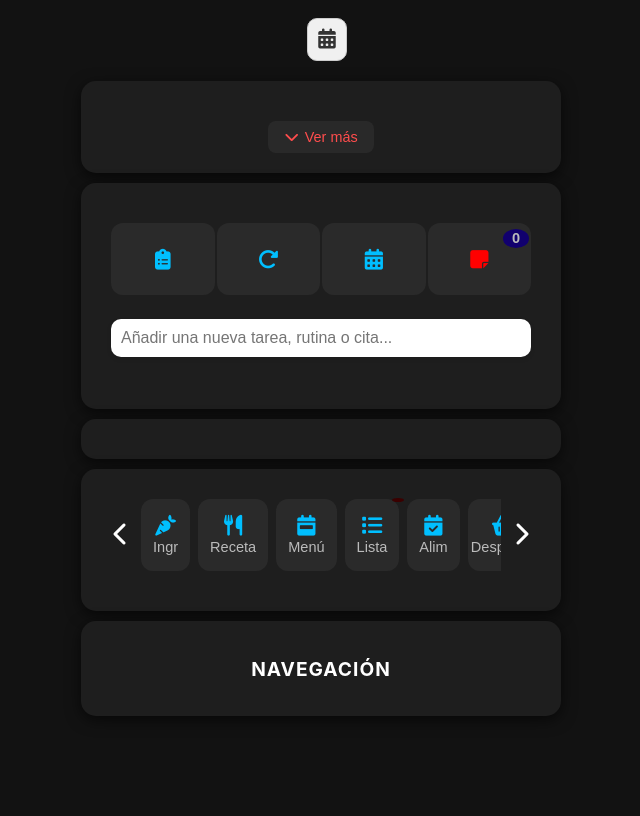
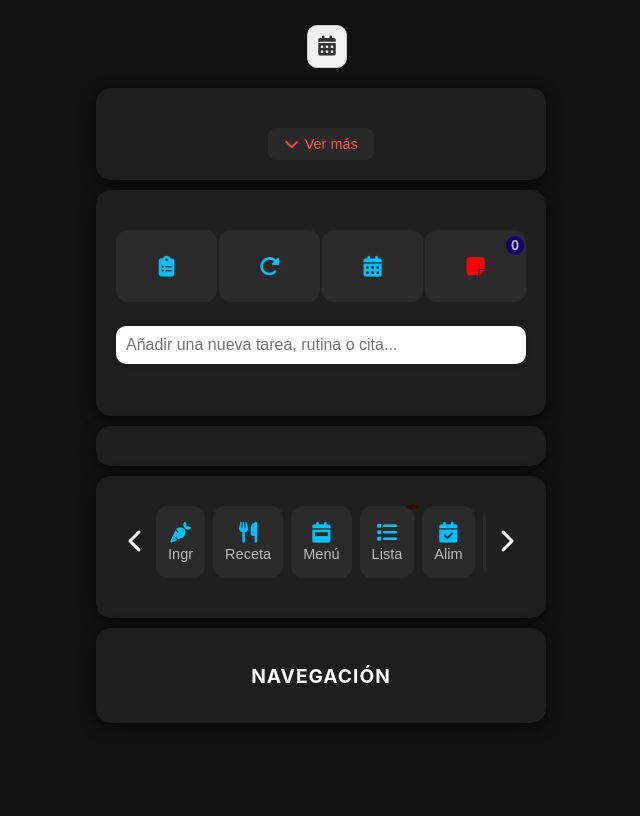
Before and after one commit to drebak85/MiAgenda, a Flask app: page / in a window 1280 px wide. Shown: the whole page, without its empty margins (319-959 px from the left). After the commit the page ends 683 px from the top, so only its background shows below. Run offline with Flask 3, Linux system fonts and the light colour scheme; some libraries are stand-ins or nearby versions.

Commit message:
Add files via upload

```diff
--- a/static/css/style.css
+++ b/static/css/style.css
@@ -1,3 +1,19 @@
+
+* {
+  box-sizing: border-box;
+}
+
+html, body {
+  margin: 0;
+  padding: 0;
+  background-color: #121212;
+  color: white;
+  font-family: sans-serif;
+  width: 100%;
+  overflow-x: hidden;
+}
+
+
 /* style.css */
 
 /* =======================================
@@ -11,7 +27,7 @@ body {
     flex-direction: column;
     align-items: center;
     min-height: 100vh;
-    padding: 0 15px; /* Añadido para evitar que el contenido toque los bordes */
+    padding: 15px;
 }
 
 /* ================== 🕒 FECHA & HORA HEADER ================== */
@@ -29,8 +45,7 @@ body {
 
 /* ================== 🧾 SECCIONES ================== */
   section.main-section {
-      width: 100%;
-
+    width: calc(100% - 30px); /* deja 10px de margen a cada lado */
     max-width: 480px;
     margin: 10px auto; /* separación vertical entre módulos */
     padding: 20px;
@@ -701,9 +716,9 @@ textarea {
 
 .icon-buttons-container {
   display: flex;
-  flex-wrap: nowrap; /* Asegura que no haya salto de línea */
+  flex-wrap: wrap;
   gap: 10px;
-  justify-content: center; /* Centra los elementos cuando no llenan el contenedor */
+  justify-content: center;
 }
 
 /* ejemplo rápido */
@@ -1301,8 +1316,6 @@ textarea {
   -ms-overflow-style: none; /* Para IE/Edge */
   flex-shrink: 0; /* Evita que se encoja en el contenedor flex */
   /* Asegura que no tenga un ancho fijo que impida el desplazamiento */
-  flex-wrap: nowrap; /* Asegura que no haya salto de línea */
-  justify-content: center; /* Centra los elementos cuando no llenan el contenedor */
 }
 
 .icon-buttons-container::-webkit-scrollbar {
@@ -1337,5 +1350,3 @@ textarea {
     height: 28px;
     font-size: 13px;
   }
-
-}
```
